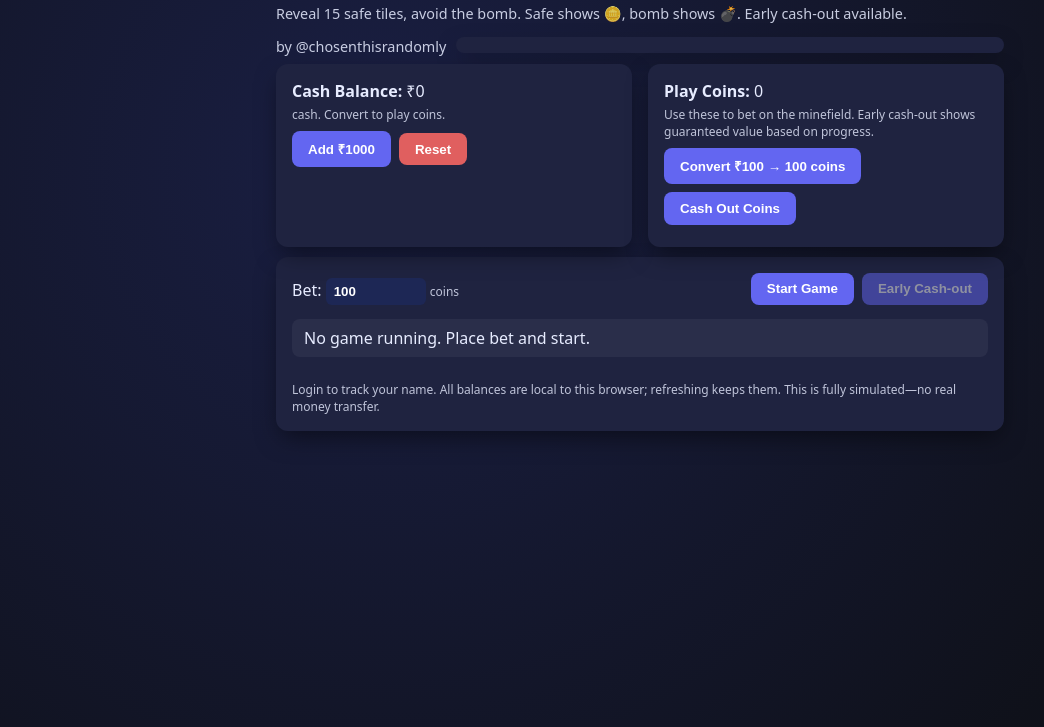
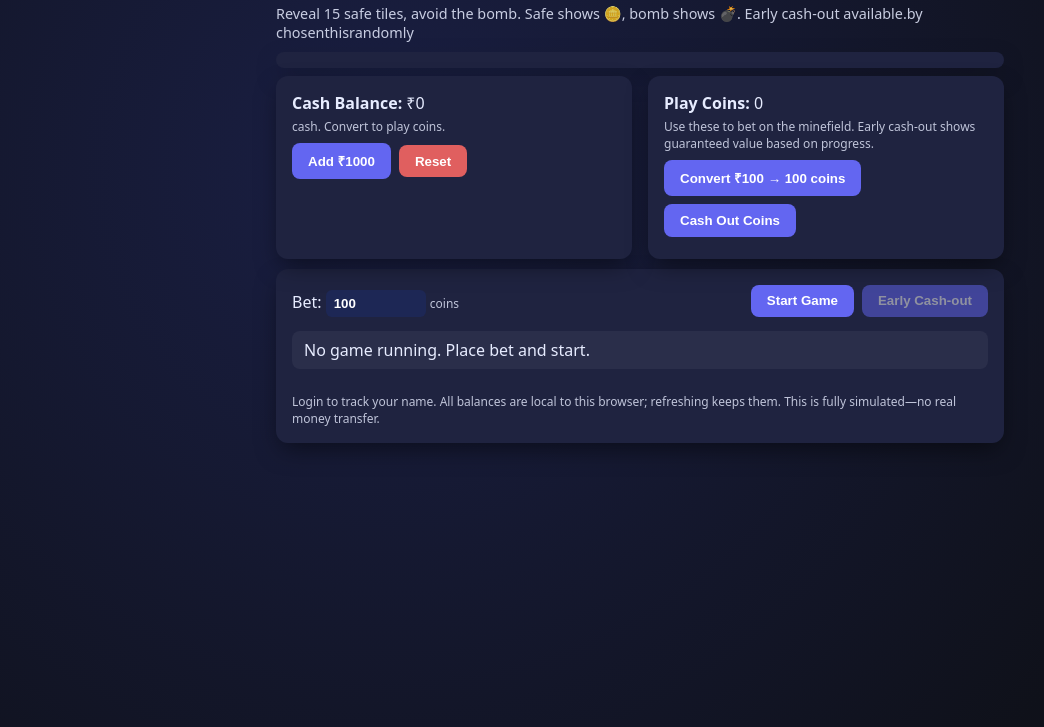
Before and after one commit to 720official/720rainbets, a plain HTML site: page index.html in a window 1280 px wide. Shown: the part 73-800 px from the top of the page, without its empty margins (0-1044 px from the left). Drawn offline with Linux system fonts and the light colour scheme.

```diff
--- a/index.html
+++ b/index.html
@@ -138,9 +138,8 @@
   <header style="display:flex;justify-content:space-between;align-items:center;flex-wrap:wrap;gap:10px;">
     <div>
       <h1>minesweep <span style="font-size:1rem; margin-left:4px;">🪙 Mines (4×4)</span></h1>
-      <div class="sub">Reveal 15 safe tiles, avoid the bomb. Safe shows 🪙, bomb shows 💣. Early cash-out available.</div>
+      <div class="sub">Reveal 15 safe tiles, avoid the bomb. Safe shows 🪙, bomb shows 💣. Early cash-out available.by chosenthisrandomly</div>
     </div>
-    <div class="sub">by @chosenthisrandomly</div>
     </div>
     <div class="card" style="padding:.5rem .75rem; min-width:220px;">
       <div id="login-section"></div>
```
